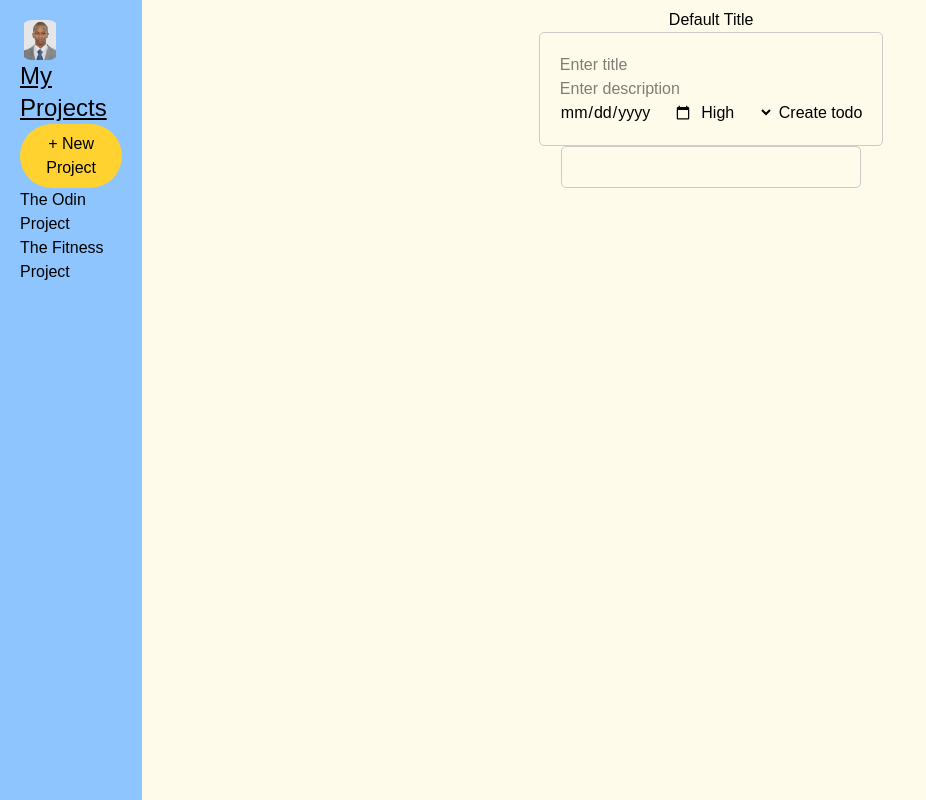
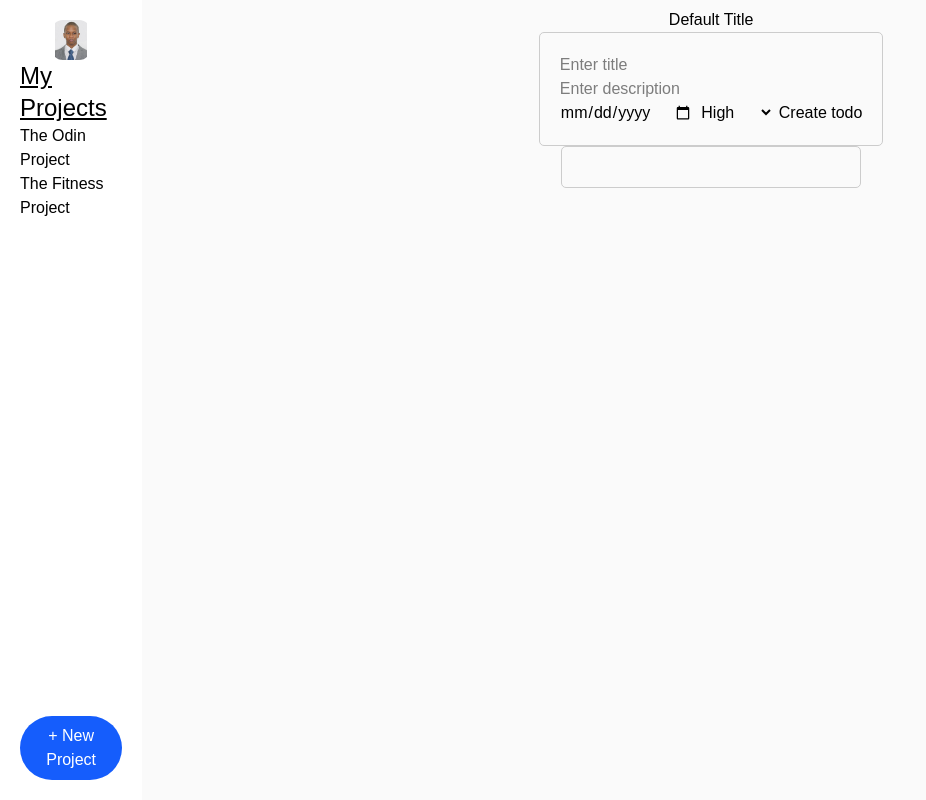
Before and after one commit to SK-2022/Ganbaristo, a website built with webpack: page src/templates/template.html in a window 1280 px wide. Shown: the whole page, without its empty margins (0-926 px from the left). Built offline with nearby package versions, Linux system fonts and the light colour scheme.

Commit message:
refactor: update sidebar background color and layout, enhance main content styling

```diff
--- a/src/templates/template.html
+++ b/src/templates/template.html
@@ -13,30 +13,28 @@
 
   <body class="content">
     <!-- SIDE BAR -->
-    <section class="side-bar flex flex-col p-5 bg-blue-300 w-1/9">
-      <div class="profile-picture-parent-container flex">
-        <div>
+    <section class="side-bar flex flex-col p-5 bg-[#FFFFFF] w-1/9">
+      <div class="profile-picture-parent-container flex justify-center">
           <img
             class="size-10 rounded-xl object-contain"
             src="../assets/images/profile-pic-placeholder-2.png"
             alt="your profile picture"
           />
-        </div>
       </div>
-      <ul class="side-bar-list-item-container">
+      <ul class="side-bar-list-item-container flex justify-center">
         <!-- ADD SVGs to this later -->
       </ul>
-      <div class="projects-list-container">
+      <div class="projects-list-container flex flex-col items-center">
         <div class="my-projects-header">
           <p class="text-2xl underline">My Projects</p>
-          <span><button class="add-project-button text rounded-full bg-amber-300 p-2">+ New Project</button></span>
         </div>
         <ul class="project-list">
           <!-- PROJECTS WILL GO HERE WHEN RENDERED -->
         </ul>
       </div>
+      <span class="flex justify-center mt-auto"><button class="add-project-button text rounded-full bg-[#155DFC] p-2 text-[#FFFFFF]">+ New Project</button></span>
     </section>
-    <main class="main-content-container bg-amber-50 w-8/9 flex flex-col items-center pt-2">
+    <main class="main-content-container bg-[#FAFAFA] w-8/9 h-screen flex flex-col items-center pt-2">
       <div class="todays-tasks-div">
         <div class="project-title">Default Title</div>
       </div>
```
Also changed, not shown: src/styles/output.css.
